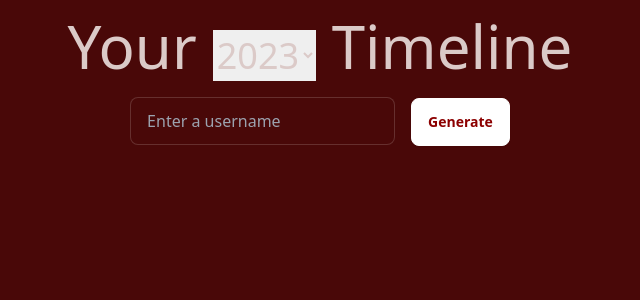
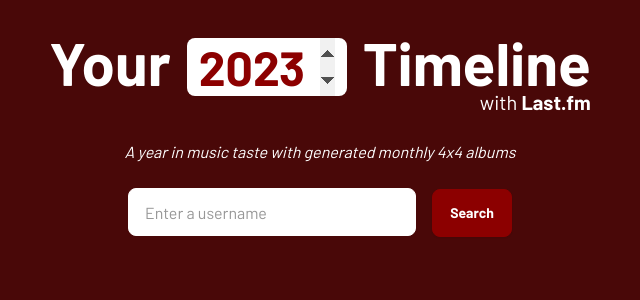
Before and after one commit to Vaiterius/Music-Mosaic-Timeline, a React (Vite) app: page / in a window 1280 px wide. Shown: the top 300 px of the page, without its empty margins (320-960 px from the left). Built offline with nearby package versions, Linux system fonts and the light colour scheme.

Commit message:
Improve title and search UI

```diff
--- a/index.html
+++ b/index.html
@@ -4,6 +4,11 @@
     <meta charset="UTF-8" />
     <!-- <link rel="icon" type="image/svg+xml" href="/vite.svg" /> -->
     <meta name="viewport" content="width=device-width, initial-scale=1.0" />
+    <link rel="preconnect" href="https://fonts.googleapis.com">
+    <link rel="preconnect" href="https://fonts.gstatic.com" crossorigin>
+    <link
+      href="https://fonts.googleapis.com/css2?family=Barlow:wght@300;400;700&family=Roboto+Mono:ital,wght@0,100;0,200;0,300;0,400;0,500;0,600;0,700;1,100;1,200;1,300;1,400;1,500;1,600;1,700&display=swap"
+      rel="stylesheet">
     <title>Music Mosaic Timeline</title>
   </head>
   <body>
--- a/src/components/App.tsx
+++ b/src/components/App.tsx
@@ -6,25 +6,31 @@
 import Timeline from "./Timeline";
 
 export default function App() {
+	const CURRENT_YEAR: number = new Date().getFullYear();
 	const [searchInput, setSearchInput] = useState<{ username: string; year: number }>({
 		username: "",
 		year: 2023,
 	});
 	const [userInfoData, setUserInfoData] = useState<UserInfo | CustomError | null>(null);
 	const [timelineData, setTimelineData] = useState<TimelineData | null>(null);
+	const [loading, setLoading] = useState<boolean>(false);
 
 	const onButtonClick = async () => {
+		setLoading(true);
 		const userResponse: UserInfo | CustomError = await fetchUserInfo(searchInput.username);
 		// Only fetch album data after user exists and an error doesn't happen on initial API call.
 		if ("status" in userResponse) {
 			setUserInfoData(userResponse);
+			setLoading(false);
 			return;
 		}
 		const timelineResponse: TimelineData = await fetchTimelineData(
 			searchInput.username,
 			searchInput.year,
 		);
+		setUserInfoData(userResponse);
 		setTimelineData(timelineResponse);
+		setLoading(false);
 	};
 
 	const onUsernameChange = (event: any) => {
@@ -34,44 +40,65 @@
 		}));
 	};
 	const onYearChange = (event: any) => {
+		// Prevent typing of out-of-range numbers.
+		let year: number = event.target.value;
+		if (year > CURRENT_YEAR) year = CURRENT_YEAR;
+		if (year < 2002) year = 2002;
+		event.target.value = year;
 		setSearchInput((prevSearchInput) => ({
 			...prevSearchInput,
-			year: event.target.value,
+			year: year,
 		}));
 	};
 
 	return (
-		<div className="mt-4 flex flex-col items-center">
+		<div className="font-barlow mt-4 flex flex-col items-center">
 			{/* Entering username and year */}
 			<div className="mb-4 flex flex-col items-center">
-				<div className="mb-4 space-x-4">
-					<span className="text-6xl">Your</span>
-					<select
-						className="text-4xl"
-						name="year"
-						id="year"
-						onChange={onYearChange}
-						defaultValue={2023}
-					>
-						<option value={2020}>2020</option>
-						<option value={2021}>2021</option>
-						<option value={2022}>2022</option>
-						<option value={2023}>2023</option>
-						<option value={2024}>2024</option>
-					</select>
-					<span className="text-6xl">Timeline</span>
+				<div className="m-4 flex flex-col text-primary">
+					<div className="space-x-4 font-bold">
+						<span className="text-6xl">Your</span>
+						<input
+							type="number"
+							name="year"
+							id="year"
+							onChange={onYearChange}
+							className="w-40 rounded-lg px-3 text-5xl text-secondary"
+							defaultValue={CURRENT_YEAR - 1}
+							min={2002}
+							max={CURRENT_YEAR}
+							step={1}
+						/>
+						<span className="text-6xl">Timeline</span>
+					</div>
+					<p className="-translate-y-2 self-end text-xl">
+						with <span className="text-gray font-bold">Last.fm</span>
+					</p>
 				</div>
+
+				<p className="mb-6 italic text-primary">
+					A year in music taste with generated monthly 4x4 albums
+				</p>
+
 				<div className="text-xl">
 					<input
-						className="input input-bordered mr-4"
+						className="input input-bordered input-primary mr-4 w-72 bg-primary text-black placeholder:text-accent"
 						type="text"
 						name="username"
 						id="username"
 						placeholder="Enter a username"
 						onChange={onUsernameChange}
 					/>
-					<button className="btn btn-primary" type="submit" onClick={onButtonClick}>
-						Generate
+					<button
+						className="btn btn-secondary w-20 align-middle font-bold"
+						type="submit"
+						onClick={onButtonClick}
+					>
+						{loading ? (
+							<span className="loading loading-bars loading-md"></span>
+						) : (
+							"Search"
+						)}
 					</button>
 				</div>
 			</div>
--- a/src/components/UserInfoSection.tsx
+++ b/src/components/UserInfoSection.tsx
@@ -6,9 +6,25 @@
 	return (
 		<div>
 			{hasError ? (
-				<p>{`Error ${props.response.status}! ${props.response.error.message}`}</p>
+				<div role="alert" className="alert alert-warning w-96 align-middle">
+					<svg
+						xmlns="http://www.w3.org/2000/svg"
+						className="h-6 w-6 shrink-0 stroke-current"
+						fill="none"
+						viewBox="0 0 24 24"
+					>
+						<path
+							strokeLinecap="round"
+							strokeLinejoin="round"
+							strokeWidth="2"
+							d="M12 9v2m0 4h.01m-6.938 4h13.856c1.54 0 2.502-1.667 1.732-3L13.732 4c-.77-1.333-2.694-1.333-3.464 0L3.34 16c-.77 1.333.192 3 1.732 3z"
+						/>
+					</svg>
+					<span>{`${props.response.status} ${props.response.error.message}!`}</span>
+				</div>
 			) : (
-				<p>{JSON.stringify(props.response)}</p>
+				// <p>{JSON.stringify(props.response)}</p>
+				<p></p>
 			)}
 		</div>
 	);
--- a/src/index.css
+++ b/src/index.css
@@ -5,3 +5,7 @@
 .album-grid {
     width: 24rem;
 }
+
+input[type=number]::-webkit-inner-spin-button {
+    opacity: 1;
+}
--- a/src/timeline-data.ts
+++ b/src/timeline-data.ts
@@ -62,7 +62,7 @@
 	} catch (error: any) {
 		console.error(`Error ocurred fetching info from user: ${username}`);
 		return {
-			status: error.response.data.status,
+			status: error.response.status,
 			error: {
 				message: error.response.data.message,
 				type: error.response.data.error,
@@ -93,7 +93,7 @@
 	} catch (error: any) {
 		console.error(`Error ocurred fetching ${month.month} data: ${error}`);
 		return {
-			status: error.response.data.status,
+			status: error.response.status,
 			error: {
 				message: error.response.data.message,
 				type: error.response.data.error,
@@ -120,7 +120,7 @@
 	} catch (error: any) {
 		console.error(`Error ocurred fetching album data from the ${albumName} album`);
 		return {
-			status: error.response.data.status,
+			status: error.response.status,
 			error: {
 				message: error.response.data.message,
 				type: error.response.data.error,
--- a/tailwind.config.js
+++ b/tailwind.config.js
@@ -2,7 +2,11 @@
 export default {
 	content: ["./index.html", "./src/**/*.{js,ts,jsx,tsx}"],
 	theme: {
-		extend: {},
+		extend: {
+			fontFamily: {
+				barlow: ["Barlow", "sans-serif"],
+			},
+		},
 	},
 	plugins: [require("daisyui")],
 	daisyui: {
@@ -11,6 +15,8 @@
 				lastfm: {
 					primary: "#FFFFFF",
 					"primary-content": "#8C0000",
+					secondary: "#8C0000",
+					"secondary-content": "#FFFFFF",
 					accent: "#979797",
 					"base-100": "#490808",
 				},
```
